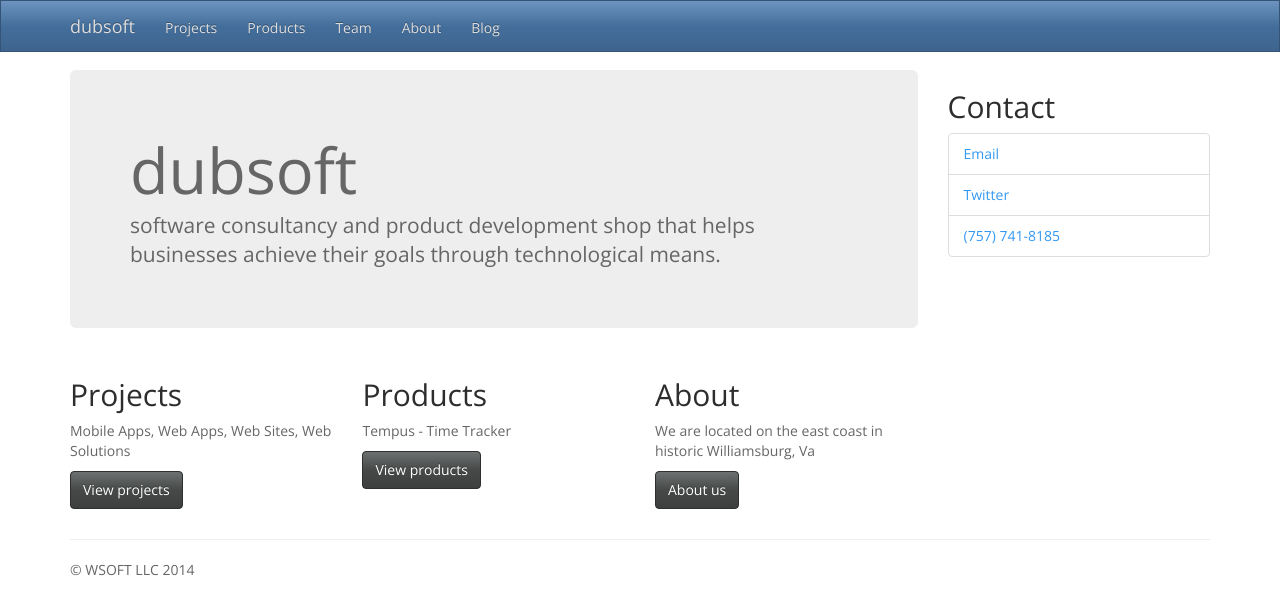
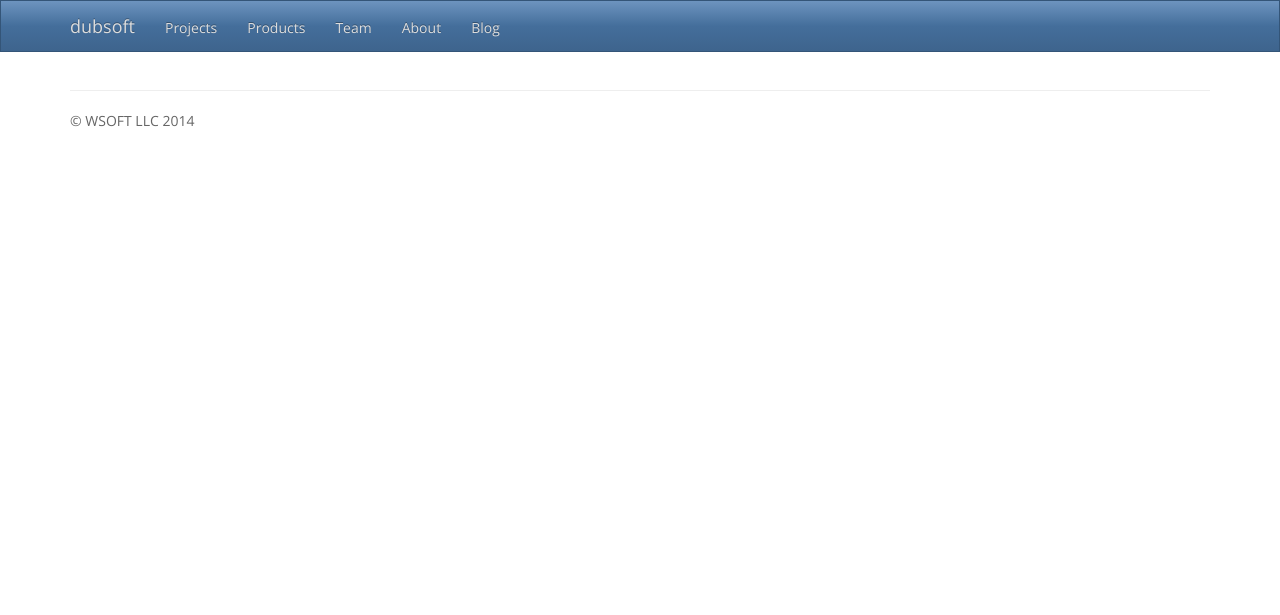
Before and after one commit to dubsoft/dubsoft-www, a Jekyll site: the page built from index.html, in a window 1280 px wide. Shown: the top 615 px of the page. Built offline with Jekyll 4.4.1, drawn with Linux system fonts in a browser that asks for light colours; nearby versions of some CDN libraries; Markdown is read by kramdown in place of the engine named in the settings.

Commit message:
Clear the home page

```diff
--- a/index.html
+++ b/index.html
@@ -3,35 +3,6 @@
 title: dubsoft
 ---
 
-<div class="row row-offcanvas row-offcanvas-right">
-  <div class="col-xs-12 col-sm-9">
-    <div class="jumbotron">
-      <h1>dubsoft</h1>
-      <p> software consultancy and product development shop that
-          helps businesses achieve their goals through technological means.
-      </p>
-    </div>
-    <div class="row">
-      <div class="col-6 col-sm-6 col-lg-4">
-        <h2>Projects</h2>
-        <p>Mobile Apps, Web Apps, Web Sites, Web Solutions</p>
-        <p><a class="btn btn-default" href="/projects/" role="button">View projects</a></p>
-      </div><!--/span-->
-      <div class="col-6 col-sm-6 col-lg-4">
-        <h2>Products</h2>
-        <p>Tempus - Time Tracker</p>
-        <p><a class="btn btn-default" href="/products/" role="button">View products</a></p>
-      </div><!--/span-->
-      <div class="col-6 col-sm-6 col-lg-4">
-        <h2>About</h2>
-        <p>We are located on the east coast in historic Williamsburg, Va</p>
-        <p><a class="btn btn-default" href="/about/" role="button">About us</a></p>
-      </div><!--/span-->
-    </div><!--/row-->
-  </div><!--/span-->
+<div class="row">
 
-  <div class="col-xs-6 col-sm-3 sidebar-offcanvas" id="sidebar" role="navigation">
-    <h2>Contact</h2>
-    {% include contact.html %}
-  </div><!--/span-->
-</div><!--/row-->
+</div>
```
